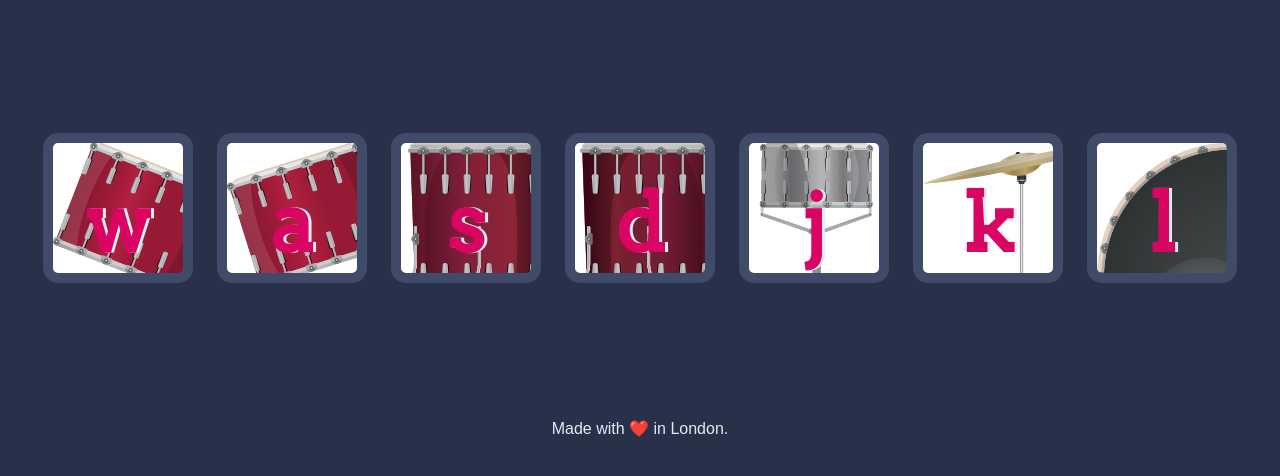
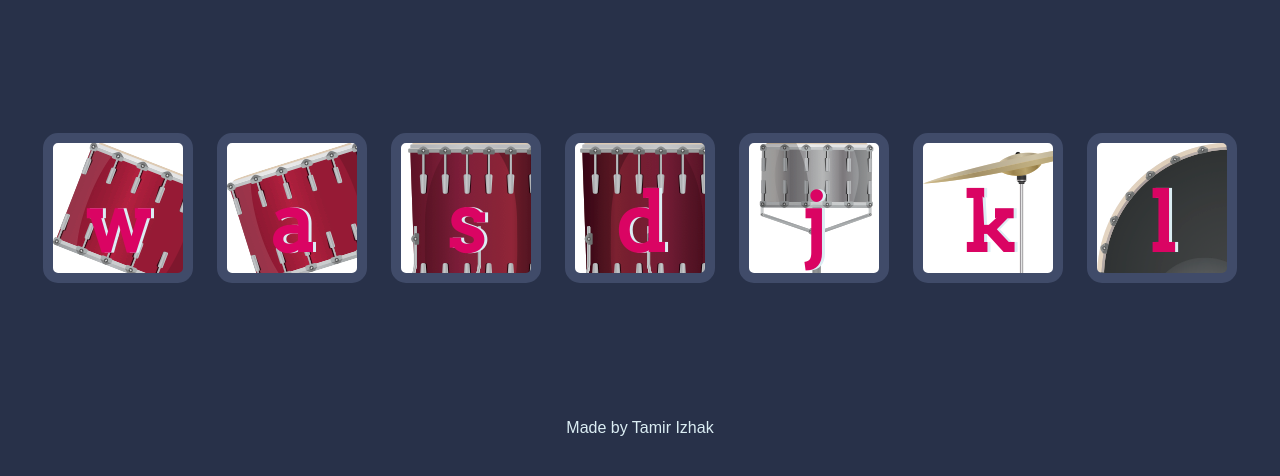
Before and after one commit to TamirIzhak/JS-Drumkit, a plain HTML site: page index.html in a window 1280 px wide. Shown: the part 156-632 px from the top of the page. Drawn offline with Linux system fonts and the light colour scheme.

Commit message:
Update index.html

```diff
--- a/index.html
+++ b/index.html
@@ -24,7 +24,7 @@
 
 
   <footer>
-    Made with ❤️ in London.
+    Made by Tamir Izhak
   </footer>
 
   <script src="index.js" charset="utf-8"></script>
```
